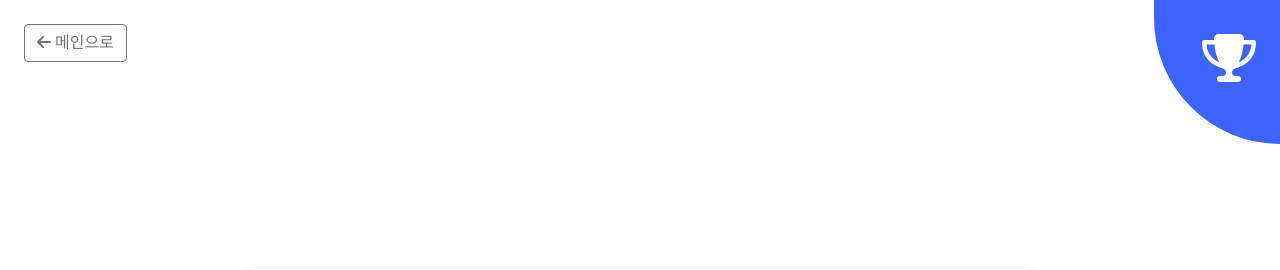
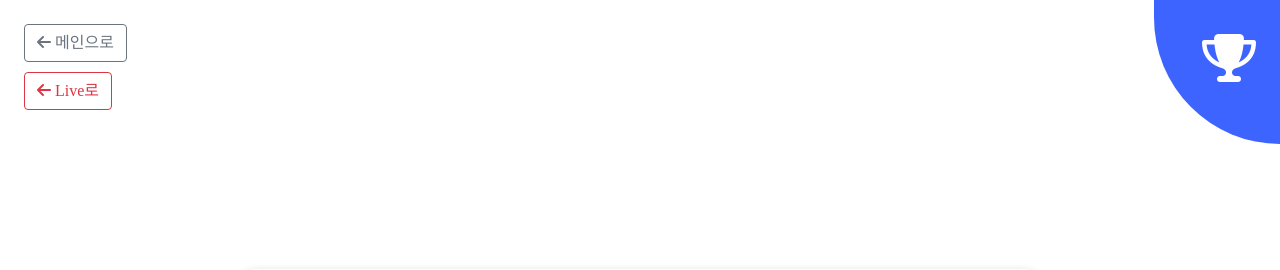
Before and after one commit to woduq1414/munhak-moa, a Flask app: page / in a window 1280 px wide. Shown: the top 270 px of the page. Run offline with Flask 2, Linux system fonts and the light colour scheme; parts of the project's set-up code (start-up, migrations or seed data) failed here and were passed over; some libraries are stand-ins or nearby versions.

Commit message:
틀렸을 때 점수 올라가는 버그 수정

```diff
--- a/app/quiz/views.py
+++ b/app/quiz/views.py
@@ -681,16 +681,13 @@ def edit_room_setting(data):
         "is_playing"] is not False:
         emit("error")
 
-    goal_score = data["goal_score"]
-    correct_score = data["correct_score"]
-    wrong_score = data["wrong_score"]
 
     if data["goal_score"] // 1 >= 1:
         room_info[room_id]["setting"]["goal_score"] = int(data["goal_score"] // 1)
     if data["correct_score"] // 1 >= 1:
         room_info[room_id]["setting"]["correct_score"] = int(data["correct_score"] // 1)
     if data["wrong_score"] // 1 >= 0:
-        room_info[room_id]["setting"]["wrong_score"] = int(data["wrong_score"] // 1)
+        room_info[room_id]["setting"]["wrong_score"] = int(data["wrong_score"] // 1) * -1
 
     emit("room_setting_edited", room_info[room_id]["setting"], room=room_id, namespace="/live")
     # cache.set("room_info", room_info)
--- a/static/stylesheets/ranking.css
+++ b/static/stylesheets/ranking.css
@@ -24,6 +24,22 @@
     cursor: pointer;
     transition: all 1s;
 }
+
+
+#goLivePage {
+    /*background-color: var(--primary-color);*/
+    border-radius: 5px;
+    /*color: white;*/
+    padding: 1.5rem;
+
+    position: fixed;
+    top: 3rem;
+    left: 0;
+    cursor: pointer;
+    transition: all 1s;
+}
+
+
 
 #openRanking:hover {
     /*background-color: var(--primary-color);*/
--- a/templates/quiz/index.html
+++ b/templates/quiz/index.html
@@ -102,6 +102,14 @@
 
     </div>
 
+        <div id="goLivePage">
+        <div class="btn btn-outline-danger">
+            <i class="fas fa-arrow-left"></i> Live로
+        </div>
+
+
+    </div>
+
 
     <div id="openRanking">
         <i class="fas fa-trophy"></i>
@@ -127,6 +135,11 @@
             location.href = "{{ url_for("others.index") }}"
         })
 
+         $("#goLivePage").on("click", function () {
+            location.href = "{{ url_for("quiz.enter_live") }}"
+        })
+
+
 
         $("#openInfo").on("click", function () {
             $("#infoModal").modal();
--- a/templates/quiz/live/index.html
+++ b/templates/quiz/live/index.html
@@ -66,6 +66,10 @@
 
 {% block script %}
     <script>
+        $("#goMainPage").on("click", function () {
+            location.href = "/quiz";
+        })
+
 
         function check_nickname(nickname) {
             return nickname.length <= 15 && 1 <= nickname.length;
```
